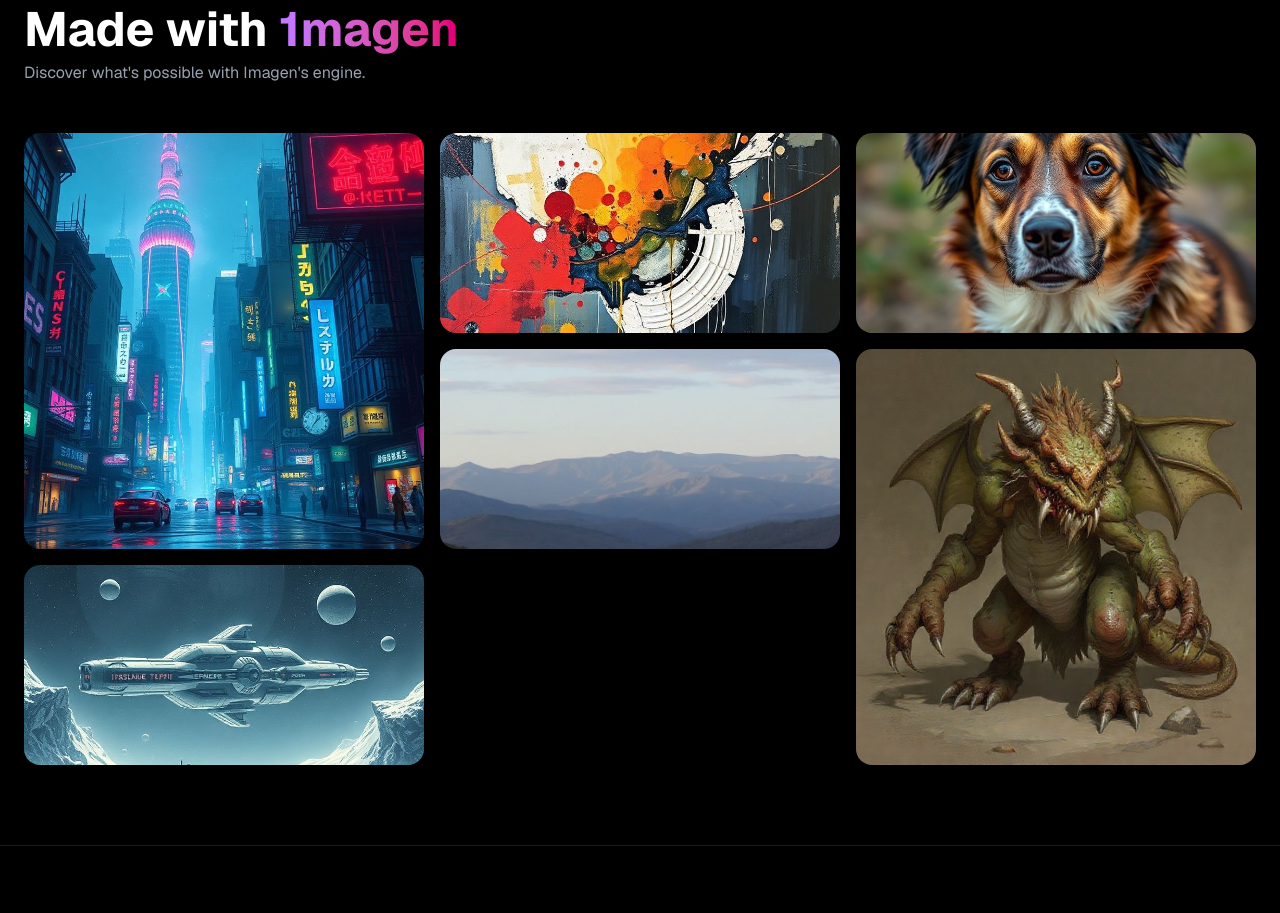
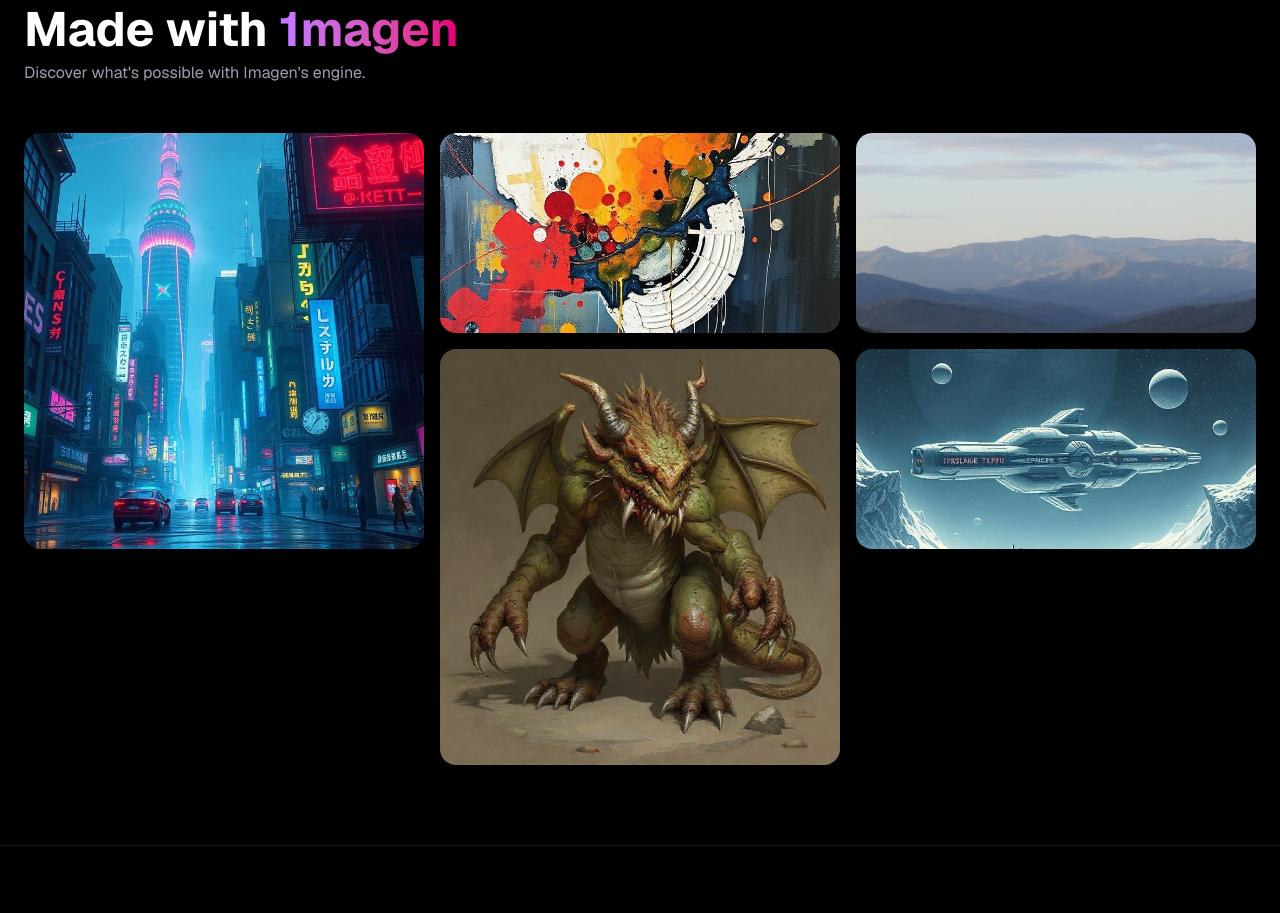
Before and after one commit to melvsalonga/1magen-app, a Next.js app: page / in a window 1280 px wide. Shown: the part 2660-3573 px from the top of the page. Built offline with nearby package versions, Linux system fonts and the light colour scheme.

Commit message:
refactor: remove unused portrait image from Gallery component to streamline image assets

```diff
--- a/src/components/landing/Gallery.tsx
+++ b/src/components/landing/Gallery.tsx
@@ -14,11 +14,7 @@ const galleryImages = [
     alt: "Abstract Art",
     span: "row-span-1"
   },
-  {
-    src: "/Portrait.png",
-    alt: "Portrait",
-    span: "row-span-1"
-  },
+
   {
     src: "/Landscape.png",
     alt: "Landscape",
```
